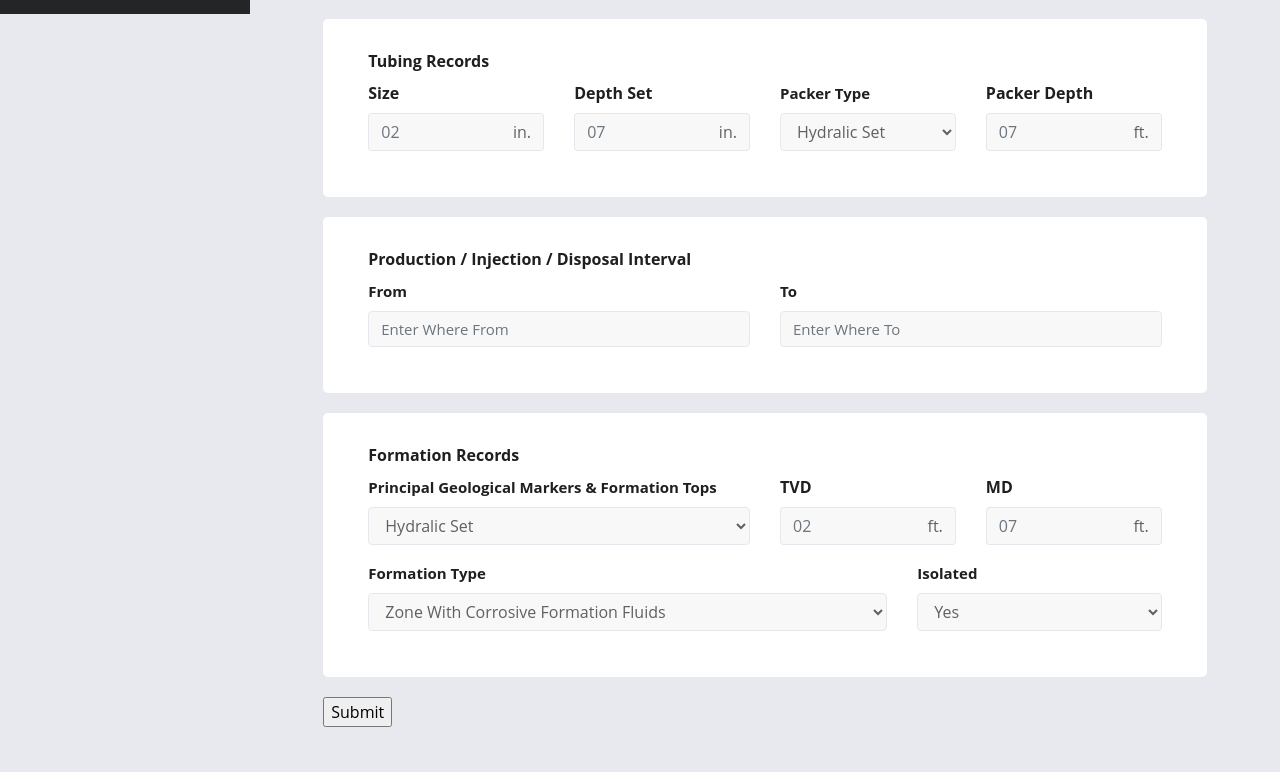
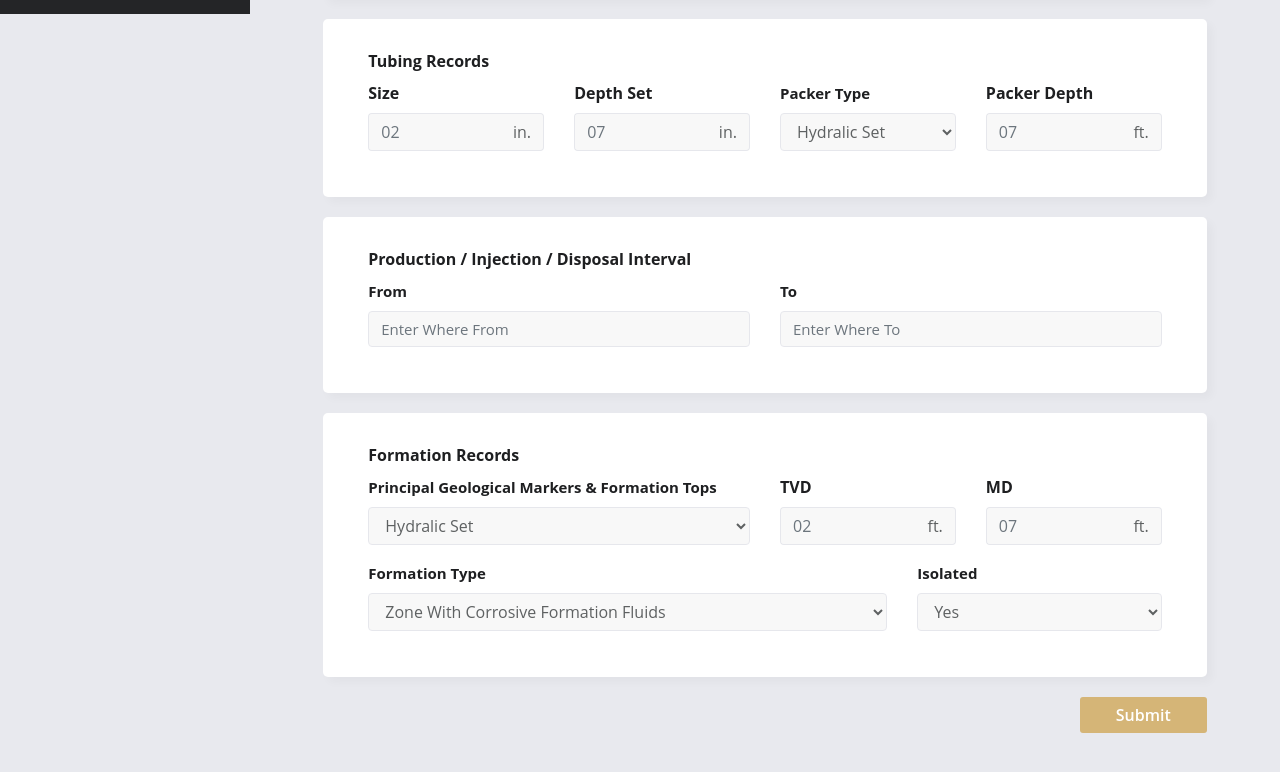
Before and after one commit to Dgarza0413/engauge, a React (Create React App) app in the folder client/: page /w2 in a window 1280 px wide. Shown: the part 806-1578 px from the top of the page. Built offline with nearby package versions, Linux system fonts and the light colour scheme.

Commit message:
added minor styling

```diff
--- /dev/null
+++ b/client/src/components/Button/index.js
@@ -0,0 +1,12 @@
+import React from "react";
+import "./style.css";
+
+function Button(props) {
+    return (
+        <div className="button">
+            {props.children}
+        </div>
+    );
+}
+
+export default Button;
--- /dev/null
+++ b/client/src/components/Button/style.css
@@ -0,0 +1,16 @@
+.button {
+    background-color: #d5b577;
+    color: white;
+    font-weight: 600;
+    padding: 5px 30px;
+    border-radius: 3px;
+    float: right;
+    margin-bottom: 40px;
+}
+
+.button input[type="submit"] {
+    background-color: transparent;
+    color: inherit;
+    font-weight: inherit;
+    border: 0;
+}
--- a/client/src/components/Card/style.css
+++ b/client/src/components/Card/style.css
@@ -3,4 +3,5 @@
     padding: 30px;
     border-radius: 5px;
     margin-bottom: 20px;
+    box-shadow: 5px 5px 10px rgba(000, 000, 000, 0.03);
 }
--- a/client/src/components/Form/index.js
+++ b/client/src/components/Form/index.js
@@ -52,6 +52,15 @@ export function BoxInput(props) {
     );
 }
 
+export function TextBoxInput(props) {
+    return (
+        <Form.Group>
+            <Form.Label>{props.label}</Form.Label>
+            <Form.Control as="textarea" rows="5" placeholder={props.placeholder} />
+        </Form.Group>
+    );
+}
+
 // export function Checkbox(props) {
 
 // }
--- a/client/src/components/FormInput/index.js
+++ b/client/src/components/FormInput/index.js
@@ -1,7 +1,8 @@
 import React, { Component } from "react";
 import { Form, Container, Row, Col } from "react-bootstrap";
-import { StringInput, NumberInput, Select, BoxInput } from "../Form";
+import { StringInput, NumberInput, Select, BoxInput, TextBoxInput } from "../Form";
 import Card from "../Card";
+import Button from "../Button";
 import API from "../../utils/API";
 import "./style.css";
 
@@ -231,7 +232,9 @@ class WellForm extends Component {
                             </Row>
                         </Container>
                     </Card>
-                    <input type="submit"></input>
+                    <Button>
+                        <input type="submit"></input>
+                    </Button>
                 </form>
             </div>
         );
@@ -422,7 +425,9 @@ class W2Form extends Component {
                             </Row>
                         </Container>
                     </Card>
-                    <input type="submit"></input>
+                    <Button>
+                        <input type="submit"></input>
+                    </Button>
                 </form>
             </div>
         );
@@ -458,9 +463,16 @@ class Production extends Component {
                                     <NumberInput label="Choke Size" placeholder="07" unit="/64" />
                                 </Col>
                             </Row>
+                            <Row>
+                                <Col>
+                                    <TextBoxInput label="Comments" placeholder="Enter Comments Here..." />
+                                </Col>
+                            </Row>
                         </Container>
                     </Card>
-                    <input type="submit"></input>
+                    <Button>
+                        <input type="submit"></input>
+                    </Button>
                 </form>
             </div>
         );
--- a/client/src/components/FormInput/style.css
+++ b/client/src/components/FormInput/style.css
@@ -1,9 +1,3 @@
 option {
     border-color: #e6e7ec;
 }
-
-.button {
-    background-color: black;
-    color: blue;
-    font-size: 40px;
-}
```
Also changed, not shown: 1 other file (tests, documents, lock files or other folders).
